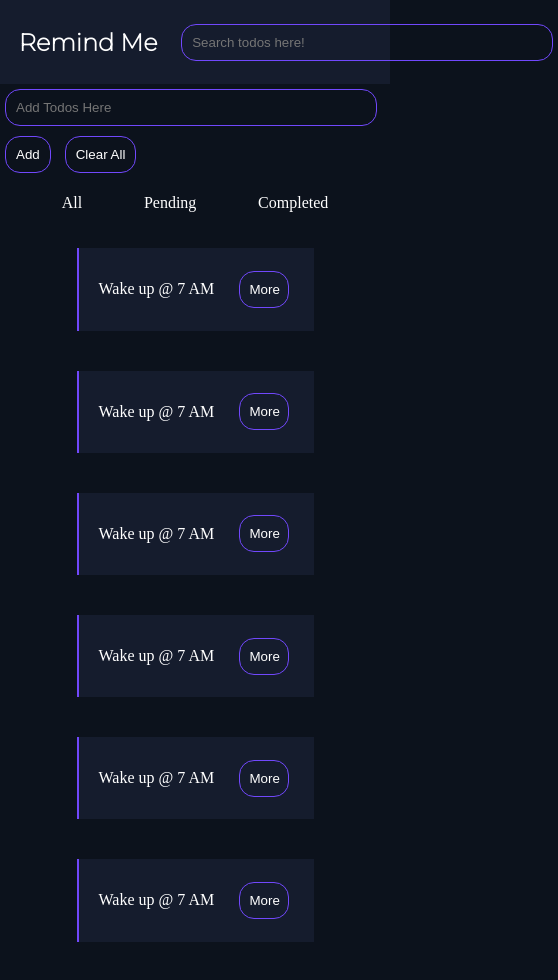
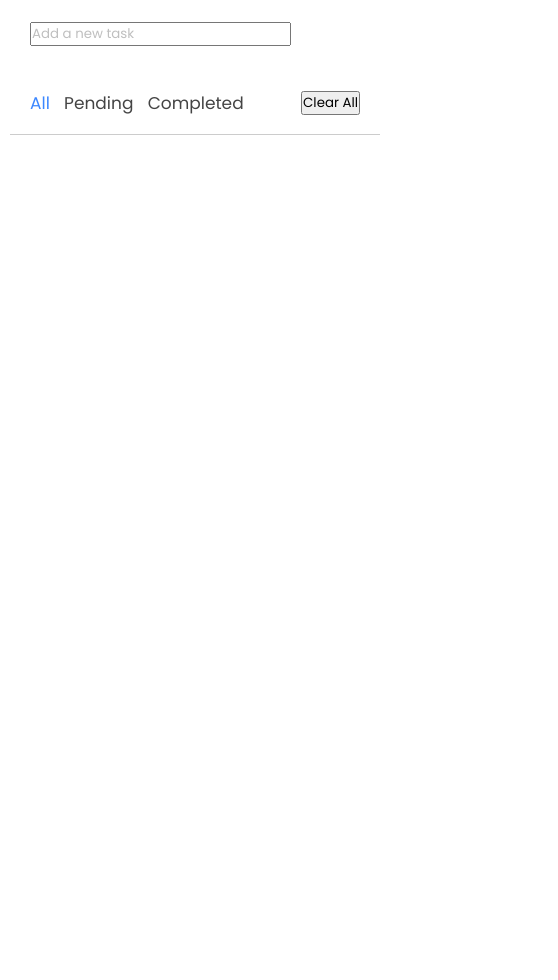
Before and after one commit to bajracharyaritika08/todo-list-app, a website: page src/index.html in a window 390 px wide. Shown: the whole page, 558 px wide, since content can reach past the window. After the commit the page ends 844 px from the top, so only its background shows below. Drawn offline with Linux system fonts and the light colour scheme.

Commit message:
Task Manipulation(Add and task Status)

```diff
--- a/src/index.html
+++ b/src/index.html
@@ -1,135 +1,30 @@
 <!DOCTYPE html>
-<html lang="en">
+<html lang="en" dir="ltr">
   <head>
-    <meta charset="UTF-8" />
-    <meta name="viewport" content="width=device-width, initial-scale=1.0" />
-    <!-- All Links Here! -->
-    <!-- Icon  -->
-    <link rel="icon" type="image/x-icon" href="/images/favicon.ico" />
-    <!-- Css Link -->
-    <link rel="stylesheet" href="./styles/styles.css" />
-    <!-- Font Links -->
-    <link rel="preconnect" href="https://fonts.googleapis.com" />
-    <link rel="preconnect" href="https://fonts.gstatic.com" crossorigin />
-    <link
-      href="https://fonts.googleapis.com/css2?family=Montserrat:wght@200&family=Open+Sans:wght@300&family=Poppins:wght@200;300&family=Roboto:wght@300&display=swap"
-      rel="stylesheet"
-    />
-    <!-- All Links Here! -->
-    <!-- Title -->
-    <title>Remind Me</title>
-  </head>
+    <meta charset="utf-8">
+    <title>Todo List App in JavaScript | CodingNepal</title>
+    <link rel="stylesheet" href="./styles/styles.css">
+    <meta name="viewport" content="width=device-width, initial-scale=1.0">
+      </head>
   <body>
-    <div class="main_container">
-      <!-- NavBar Starts Here ! -->
-      <div class="nav_bar">
-        <div class="company_name">
-          <h2 class="brand-name">Remind Me</h2>
+    <div class="wrapper">
+      <div class="task-input">
+        <!-- <img src="bars-icon.svg" alt="icon"> -->
+        <input type="text" placeholder="Add a new task">
+      </div>
+      <div class="controls">
+        <div class="filters">
+          <span class="active" id="all">All</span>
+          <span id="pending">Pending</span>
+          <span id="completed">Completed</span>
         </div>
-        <div class="menu_items">
+        <button class="clear-btn">Clear All</button>
+      </div>
+      <ul class="task-box">
+      </ul>
+    </div>
 
-          <div class="input_header">
-            <form action="">
-              <input
-                type="text"
-                placeholder="Search todos here!"
-                class="inputfield"
-              />
-            </form>
-          </div>
-        </div>
-      </div>
-      <!-- NavBar Ends Here ! -->
-      <!-- Todos Bar -->
-      <div class="todobar_container">
-        <div class="sidebar_menu">
-          <form action="">
-            <input type="text" placeholder="Add Todos Here" class="addtodos" />
-              <button class="addtodo_btn">Add</button>
-              <button class="clearall_btn">Clear All</button>
-          </form>
-        </div>
-      </div>
-      <div class="filters">
-        <div>
-          <span>
-            <p>All</p>
-          </span>
-        </div>
-        <div>
-          <span>
-            <p>Pending</p>
-          </span>
-        </div>
-        <div>
-          <span>
-            <p>Completed</p>
-          </span>
-        </div>
-      </div>
-      <!-- Todos Bar -->
-      <div class="todo_list">
-        <div class="todos">
-          <div class="todo">
-            <p>Wake up @ 7 AM</p>
-          </div>
-          <div class="settings">
-            <button class="morebtn" id="morebtn">
-              More
-            </button>
-          </div>
-        </div>
-        <div class="todos">
-          <div class="todo">
-            <p>Wake up @ 7 AM</p>
-          </div>
-          <div class="settings">
-            <button class="morebtn" id="morebtn">
-              More
-            </button>
-          </div>
-        </div><div class="todos">
-          <div class="todo">
-            <p>Wake up @ 7 AM</p>
-          </div>
-          <div class="settings">
-            <button class="morebtn" id="morebtn">
-              More
-            </button>
-          </div>
-        </div>
-        <div class="todos">
-          <div class="todo">
-            <p>Wake up @ 7 AM</p>
-          </div>
-          <div class="settings">
-            <button class="morebtn" id="morebtn">
-              More
-            </button>
-          </div>
-        </div><div class="todos">
-          <div class="todo">
-            <p>Wake up @ 7 AM</p>
-          </div>
-          <div class="settings">
-            <button class="morebtn" id="morebtn">
-              More
-            </button>
-          </div>
-        </div><div class="todos">
-          <div class="todo">
-            <p>Wake up @ 7 AM</p>
-          </div>
-          <div class="settings">
-            <button class="morebtn" id="morebtn">
-              More
-            </button>
-          </div>
-        </div>
-      </div>
-    </div>
+    <script src="./js/index.js"></script>
+
   </body>
-  <!-- Linking External Js File -->
-  <script src="./js/index.js"></script>
-
 </html>
--- a/src/js/index.js
+++ b/src/js/index.js
@@ -0,0 +1,66 @@
+const taskInput = document.querySelector(".task-input input"),
+taskBox = document.querySelector(".task-box");
+//Getting Localstorage with key todo-list
+let todos =JSON.parse(localStorage.getItem("todo-list"));
+
+const showToDo=()=>{
+  //Initally list haru empty hunxa
+  let li = "";
+  if(todos){
+    todos.forEach((todo,id)=>{
+      // If todo status is completed, setting the isCompleted's value to checked.
+      let isCompleted = todo.status == "completed" ? "checked" : "";
+      // console.log("TODO", todo)
+      li += `<li class="task">
+              <label for="${id}">
+                <input type="checkbox" onclick="updateStatus(this)" id="${id}" ${isCompleted}>
+                <p class="${isCompleted}">${todo.todoName}</p>
+              </label>
+              <div class="setting">
+                <i class="uil uil-ellipis-h"></i>
+                <ul class="task-menu">
+                  <li>Edit</li>
+                  <li onclick="deleteTask(${id})">Delete</li>
+                </ul>
+              </div>
+            </li>`
+    });
+  }
+  taskBox.innerHTML= li;
+}
+showToDo();
+
+//Update the status
+const updateStatus=(selectedTask)=>{
+  let taskName = selectedTask.parentElement.lastElementChild;
+  if(selectedTask.checked){
+    //Adding the class name checked inorder to inline through it.
+    taskName.classList.add("checked");
+    // Updating the status if completed or not.
+    todos[selectedTask.id].status="completed";
+
+  }else{
+    taskName.classList.remove("checked");
+        // Updating the status to pending.
+    todos[selectedTask.id].status="pending";
+  }
+  //Updating this accordingly in local storage
+  localStorage.setItem("todo-list", JSON.stringify(todos))
+
+}
+
+//KEY EVENT (ENTER)
+taskInput.addEventListener("keyup", e =>{
+  let userTask = taskInput.value.trim();
+  if(e.key =="Enter" && userTask){
+    if(!todos){ //if todos xaina vane xai empty array pass gardinay.
+      todos=[];
+    }
+    taskInput.value="";
+    let taskInfo = {todoName: userTask ,status:"pending"}
+    //once we get the value entered by the use we push it to the empty array.
+    todos.push(taskInfo);
+    localStorage.setItem("todo-list", JSON.stringify(todos))
+    showToDo();
+  }
+});
--- a/src/styles/styles.css
+++ b/src/styles/styles.css
@@ -1,145 +1,183 @@
-:root{
-    --primaryColor:#0C121C;
-    --navbarColor:#151c2d;
-    --secondaryColor:#7148FC;
-    --headingFontColor:#FFFFFF;
-    --normalTextColor:#FFFFFF;
-    --buttonColor:#D6DEE7;
-    --buttonHoverColor:#94adca;
-    --borderColor:#B8BFC6;
-    --headingFontSize:10;
-    --normalFontSize:10;
-    --fontFamilyOne:'Montserrat', sans-serif;
-    --fontFamilyTwo:'Open Sans', sans-serif;;
+/* Import Google Font - Poppins */
+@import url('https://fonts.googleapis.com/css2?family=Poppins:wght@400;500;600;700&display=swap');
+*{
+  margin: 0;
+  padding: 0;
+  box-sizing: border-box;
+  font-family: 'Poppins', sans-serif;
 }
 body{
-    padding: 0px;
-    margin: 0px;
+  width: 100%;
+  height: 100vh;
   overflow-x: hidden;
-    box-sizing: border-box;
-    background-color: var(--primaryColor);
+
+}
+::selection{
+  color: #fff;
+  background: #3C87FF;
 }
 
-.nav_bar{
+.task-input{
+  height: 52px;
+  padding: 0 25px;
+  position: relative;
+}
+.task-input input:focus,
+.task-input input.active{
+  padding-left: 52px;
+  border: 2px solid #3C87FF;
+}
+.task-input input::placeholder{
+  color: #bfbfbf;
+}
+.controls, li{
   display: flex;
-    width: 100%;
-    justify-content: space-evenly;
   align-items: center;
-    height: 10vh;
-    background-color: var(--navbarColor);
+  justify-content: space-between;
 }
-.menu_items{
-    display: flex;
-    width: 50%;
-    justify-content: space-evenly;
+.controls{
+  padding: 18px 25px;
+  border-bottom: 1px solid #ccc;
 }
-.brand-name{
-    color: var(--headingFontColor);
-    font-family: var(--fontFamilyOne);
-}
-.menu-item{
-    color: var(--normalTextColor);
-    font-family: var(--fontFamilyTwo);
-}
-/* Nav Bar */
-.inputfield{
-    padding: 10px;
-    border-radius: 15px;
-    margin: 5px;
-    width: 350px;
-    border: solid 1px var(--secondaryColor);
-    background-color: transparent;
-    color: var(--normalTextColor);
-}
-.todobar_container{
-    display: flex;
-    flex-direction: column;
-    justify-content: center;
-    align-items: center;
-}
-.addtodos{
-    padding: 10px;
-    border-radius: 15px;
-    margin: 5px;
-    width: 350px;
-    border: solid 1px var(--secondaryColor);
-    background-color: transparent;
-    color: var(--normalTextColor);
-}
-.addtodo_btn,
-.clearall_btn,
-.all_btn,
-.pending_btn ,
-.completed_btn{
-    margin: 5px;
-    width: auto;
-    padding: 10px;
-    border-radius: 15px;
-    border: solid 1px var(--secondaryColor);
-    background-color: transparent;
-    color: var(--normalTextColor);
+.filters span{
+  margin: 0 8px;
+  font-size: 17px;
+  color: #444444;
   cursor: pointer;
 }
-.filters{
-    display: flex;
-    justify-content: space-evenly;
-    color: var(--normalTextColor);
-    width: 100%;
+.filters span:first-child{
+  margin-left: 0;
 }
-.addtodo_btn:hover{
-    background-color: var(--secondaryColor);
-    animation: ease-in-out 2s ;
+.filters span.active{
+  color: #3C87FF;
 }
-.clearall_btn:hover{
-    background-color: var(--secondaryColor);
-    animation: ease-in-out 2s ;
+
+.clear-btn.active{
+  opacity: 0.9;
+  pointer-events: auto;
 }
-.active{
-    background-color: var(--secondaryColor);
-
+.clear-btn:active{
+  transform: scale(0.93);
 }
-.sidebar_container{
-    display: flex;
-    justify-content: center;
-    margin: 20px;
+.task-box{
+  margin-top: 20px;
+  margin-right: 5px;
+  padding: 0 20px 10px 25px;
 }
-.todo_list{
+.task-box.overflow{
+  overflow-y: auto;
+  max-height: 300px;
+}
+.task-box::-webkit-scrollbar{
+  width: 5px;
+}
+.task-box::-webkit-scrollbar-track{
+  background: #f1f1f1;
+  border-radius: 25px;
+}
+.task-box::-webkit-scrollbar-thumb{
+  background: #e6e6e6;
+  border-radius: 25px;
+}
+.task-box .task{
+  list-style: none;
+  font-size: 17px;
+  margin-bottom: 18px;
+  padding-bottom: 16px;
+  align-items: flex-start;
+  border-bottom: 1px solid #ccc;
+}
+.task-box .task:last-child{
+  margin-bottom: 0;
+  border-bottom: 0;
+  padding-bottom: 0;
+}
+.task-box .task label{
   display: flex;
   align-items: flex-start;
-    align-items: center;
-    height: 100vh;
-    width: 100%;
-    flex-direction: column;
 }
-.todos{
-    display: flex;
-    align-items: center;
-    margin: 20px;
-    background-color: var(--navbarColor);
-    width: 50%;
-    height: 5vh;
-    border-radius: 20px solid;
-    padding-inline-start: 20px;
-    color: var(--normalTextColor);
-    border-left:2px solid var(--secondaryColor) ;
-    padding: 20px;
+.task label input{
+  margin-top: 7px;
+  accent-color: #3C87FF;
 }
-/* More Btn */
-.morebtn{
-    margin: 5px;
-    width: 50px;
-    padding: 10px;
-    border-radius: 15px;
-    border: solid 1px var(--secondaryColor);
-    background-color: transparent;
-    color: var(--normalTextColor);
+.task label p{
+  user-select: none;
+  margin-left: 12px;
+  word-wrap: break-word;
+}
+.task label p.checked{
+  text-decoration: line-through;
+}
+.task-box .settings{
+  position: relative;
+}
+.settings :where(i, li){
   cursor: pointer;
 }
-.morebtn:hover{
-background-color: var(--secondaryColor);
-animation: ease-in-out 2s ;
+.settings .task-menu{
+  z-index: 10;
+  right: -5px;
+  bottom: -65px;
+  padding: 5px 0;
+  background: #fff;
+  position: absolute;
+  border-radius: 4px;
+  transform: scale(0);
+  transform-origin: top right;
+  box-shadow: 0 0 6px rgba(0,0,0,0.15);
+  transition: transform 0.2s ease;
 }
-.todos{
-    display: flex;
-    justify-content: space-between;
+.task-box .task:last-child .task-menu{
+  bottom: 0;
+  transform-origin: bottom right;
 }
+.task-box .task:first-child .task-menu{
+  bottom: -65px;
+  transform-origin: top right;
+}
+.task-menu.show{
+  transform: scale(1);
+}
+.task-menu li{
+  height: 25px;
+  font-size: 16px;
+  margin-bottom: 2px;
+  padding: 17px 15px;
+  cursor: pointer;
+  justify-content: flex-start;
+}
+.task-menu li:last-child{
+  margin-bottom: 0;
+}
+.settings li:hover{
+  background: #f5f5f5;
+}
+.settings li i{
+  padding-right: 8px;
+}
+
+@media (max-width: 400px) {
+  body{
+    padding: 0 10px;
+  }
+  .wrapper {
+    padding: 20px 0;
+  }
+  .filters span{
+    margin: 0 5px;
+  }
+  .task-input{
+    padding: 0 20px;
+  }
+  .controls{
+    padding: 18px 20px;
+  }
+  .task-box{
+    margin-top: 20px;
+    margin-right: 5px;
+    padding: 0 15px 10px 20px;
+  }
+  .task label input{
+    margin-top: 4px;
+  }
+}
```
Also changed, not shown: src/enum/enum.js (added, +11 -0 lines), src/main.html (added, +11 -0 lines), src/enum/index.js (deleted), src/styles/style.css (added). Lines whose indentation alone changed are shown as unchanged.
